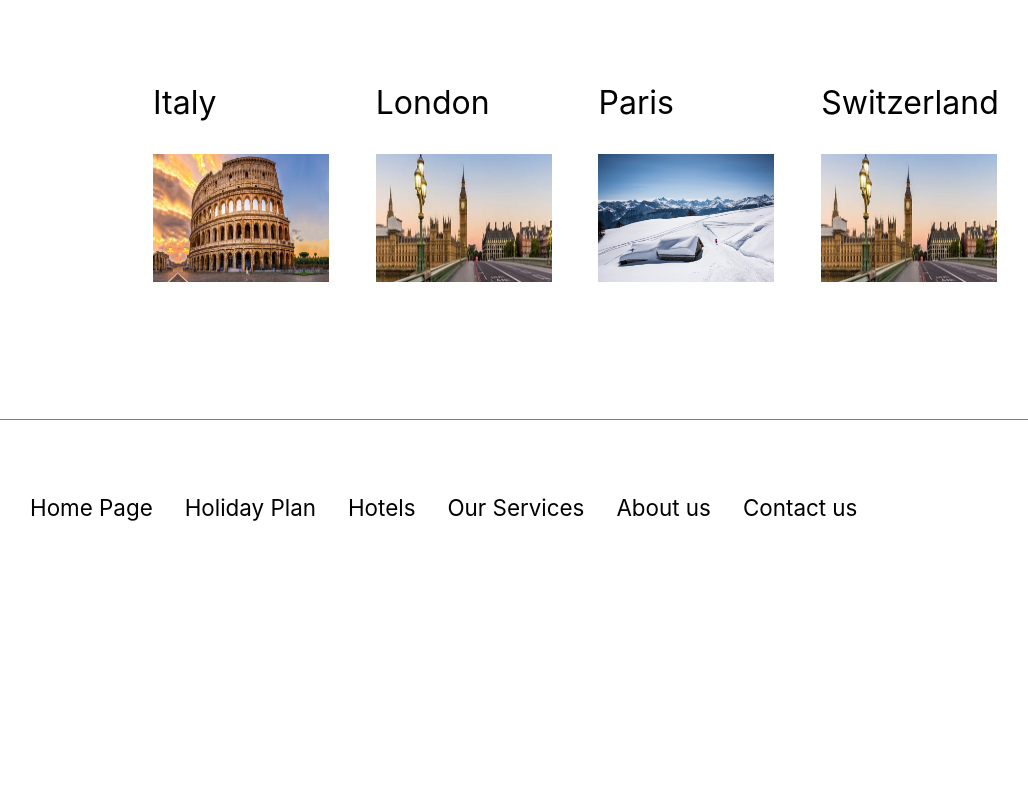
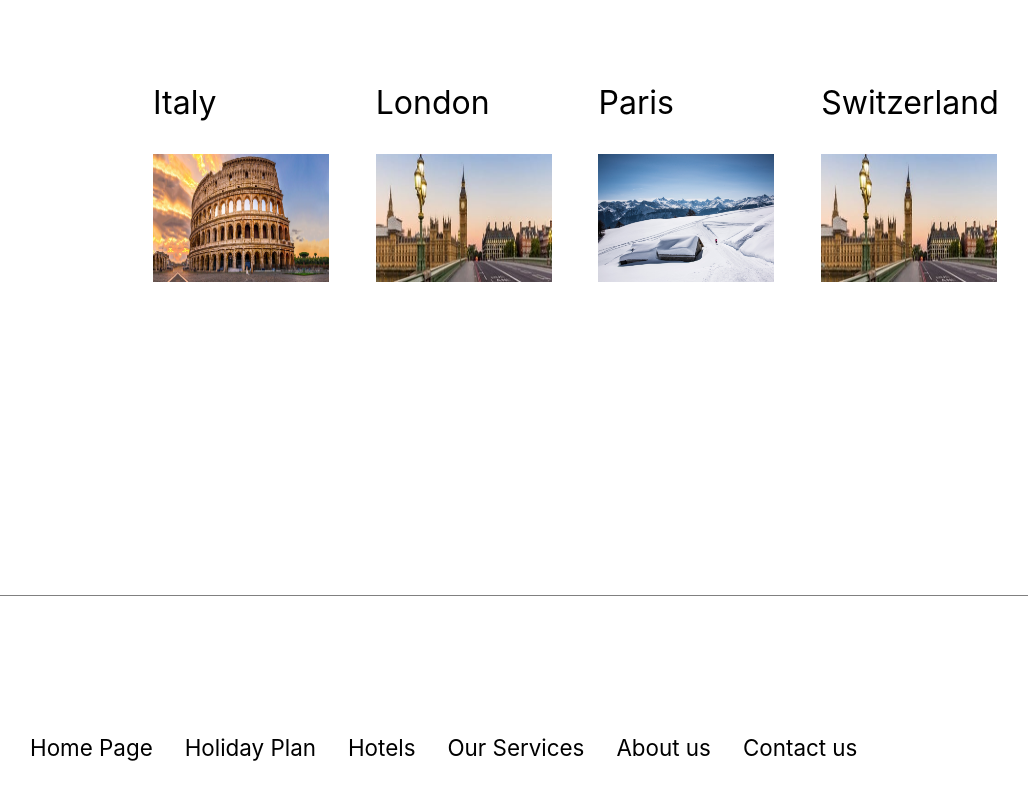
Before and after one commit to basheer82/Holiday, a React (Create React App) app: page / in a window 1280 px wide. Shown: the part 1404-2204 px from the top of the page, without its empty margins (50-1078 px from the left). Before the commit the page ends 2024 px from the top, so only its background shows below. Built offline with nearby package versions, Linux system fonts and the light colour scheme.

Commit message:
Update index.css

```diff
--- a/src/index.css
+++ b/src/index.css
@@ -1060,8 +1060,8 @@ border-bottom: 0.3rem solid gainsboro;
   border-top: solid grey 0.1rem;
   background-color: #fff;
   color: black;
-  padding-top: auto;
-  margin-top:3rem;
+  padding-top: 4rem;
+  margin-top:14rem;
 }
 .footer-list{
   list-style-type: none;
```
